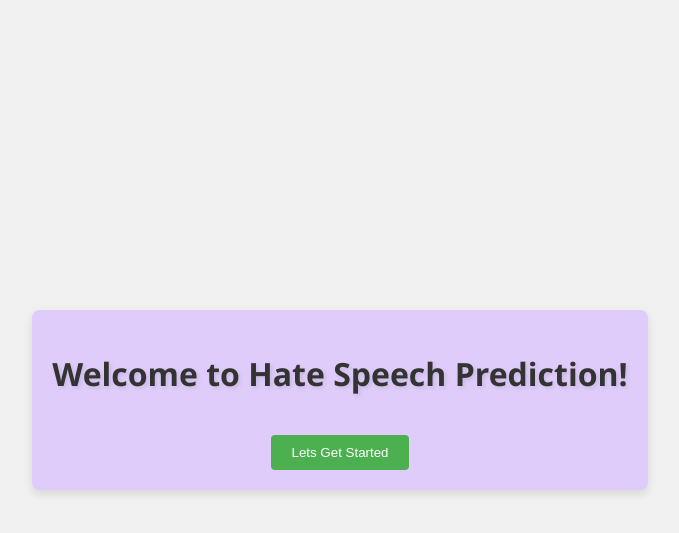
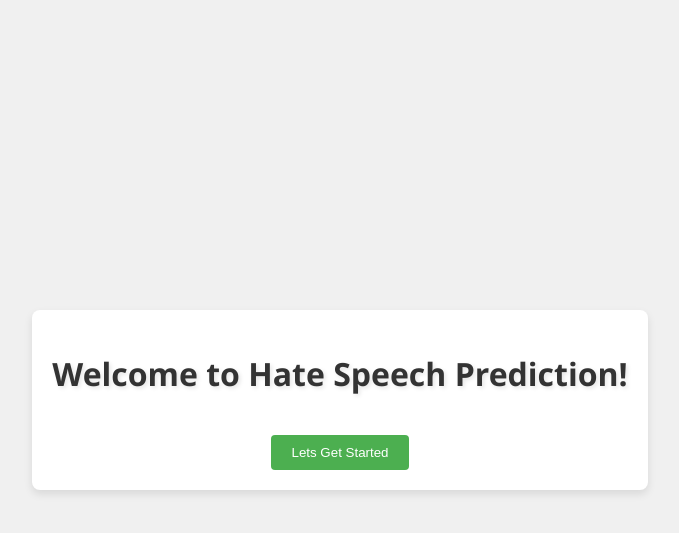
Before and after one commit to 002kFahim/Hate_Speech_Detection-2-, a Flask app: page / in a window 1280 px wide. Shown: the top 533 px of the page, without its empty margins (300-979 px from the left). Run offline with Flask 3, Linux system fonts and the light colour scheme.

Commit message:
small css

```diff
--- a/static/css/home.css
+++ b/static/css/home.css
@@ -17,7 +17,8 @@ h1 {
 
 .container {
   text-align: center;
-  background-color: #dfccfb;
+  /* background-color: #dfccfb; */
+  background-color: #fff;
   box-shadow: 0 4px 8px rgba(0, 0, 0, 0.1);
   padding: 20px;
   border-radius: 8px;
--- a/templates/prediction.html
+++ b/templates/prediction.html
@@ -16,7 +16,7 @@
       submit. It will give you your expected result.
     </div>
     <div class="container">
-      <h1>Prediction Page</h1>
+      <h1>Prediction Sector</h1>
       <form action="/predict" method="post">
         <label for="text_bangla">Bangla Text:</label>
         <textarea
```
